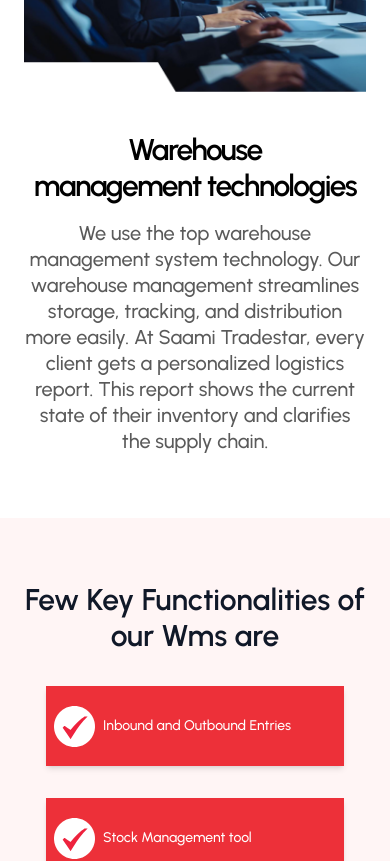
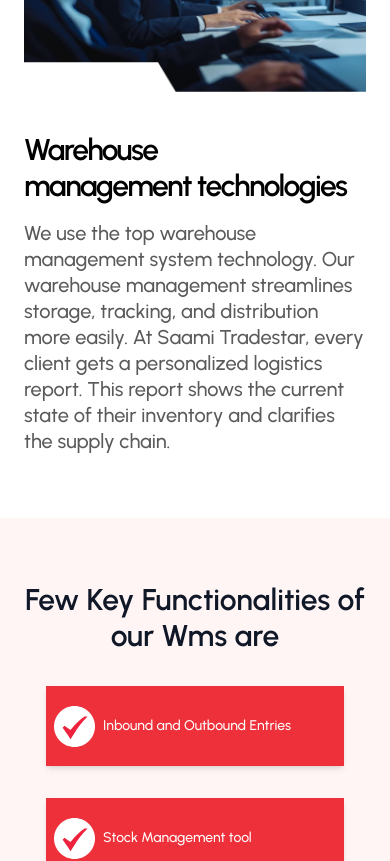
Before and after one commit to digiexpouae/saamitradestar, a Next.js app: page /ITSupport in a window 390 px wide. Shown: the part 1280-2141 px from the top of the page. Built offline with nearby package versions, Linux system fonts and the light colour scheme.

Commit message:
shadow fixed

```diff
--- a/src/common/section2.jsx
+++ b/src/common/section2.jsx
@@ -24,7 +24,7 @@
          <div className="flex md:hidden flex-col items-center w-full my-14  justify-center gap-6 mx-auto">
 
  <div className={`relative  text-left w-[90%] md:w-[80%] flex flex-col items-center justify-center ${cls1} `}>
-<h2 className={`text-[35px] md:text-[40px] w-full leading-[1]  text-black font-semibold ${headingcls} `}>{heading}</h2>
+<h2 className={`text-[35px] text-center md:text-[40px] w-full leading-[1]  text-black font-semibold ${headingcls} `}>{heading}</h2>
         <p className={` font-medium py-4 text-[20px]  text-[#5A5A5A] leading-[1.5] md:leading-[1.3] ${clstext} `}style={{lineClamp:6}}>{text}</p>
         </div>
         <div className={`h-full w-[90%]  md:w-[45%] ${cls4}`}><Image src={image} alt="plane" width={400} height={900} className="!h-full w-full object-cover  object-center" /></div>
--- a/src/components/ITsupport/section2.jsx
+++ b/src/components/ITsupport/section2.jsx
@@ -14,7 +14,7 @@
 <div className="   max-w-5xl  mx-auto p-6 md:p-10 m-auto  rounded-2xl gap-10 flex md:hidden flex-col md:flex-row  justify-between ">
 <div className="h-auto  md:w-[40%]"><Image src="/assets/ITSupport/it-1.png" alt="plane" width={400} height={900} className="h-full w-full object-cover object-right " /></div>
 
-              <div className="md:w-[55%] text-center md:text-left"><h2 className="text-[30px] md:text-[50px]  tracking-tighter font-semibold leading-[1.2] mb-4">{heading}</h2>
+              <div className="md:w-[55%] text-left"><h2 className="text-[30px] md:text-[50px]  tracking-tighter font-semibold leading-[1.2] mb-4">{heading}</h2>
               <p className={`font-medium text-[20px] leading-[1.3] text-[#5A5A5A] ${classNamep}`}>{text}</p>
 
               </div>
--- a/src/components/career/career.jsx
+++ b/src/components/career/career.jsx
@@ -38,13 +38,13 @@
           {data.map((elem,index)=>{
 
        return(
-          <div key={index} className=" relative text-start text-white p-8 shadow-lg " style={{backgroundColor:'rgba(237, 48, 57, 1)'}}>
+          <div key={index} className=" relative text-start text-white p-8  " style={{backgroundColor:'rgba(237, 48, 57, 1)'}}>
 <div className="w-14 h-14 mb-4"><Image src={elem.icon} width={100} height={100} className="object-cover" /></div>
             <h3 className="text-4xl font-semibold mb-3">{elem.title}</h3>
             <p className="text-base leading-[1.3]">
          {elem.description}
             </p>
-            <div className="absolute right-0 bottom-0  bg-white h-20 w-20 " style={{clipPath: 'polygon(24% 46%, 120% 46%, 100% 105%, 0px 155%, 0px 100%)'}}></div>
+            <div className="absolute -right-2 -bottom-2  bg-white h-20 w-20 " style={{clipPath: 'polygon(24% 46%, 120% 46%, 100% 105%, 0px 155%, 0px 100%)'}}></div>
 
           </div>)
             })}
```
